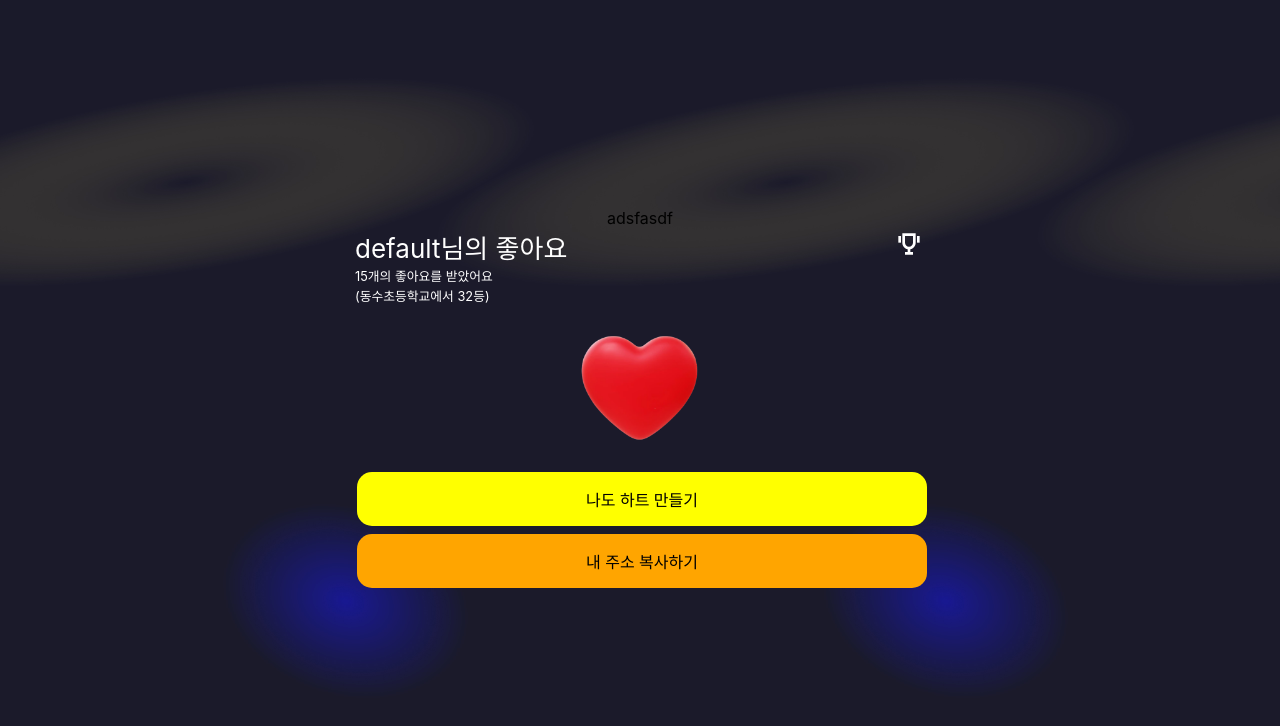
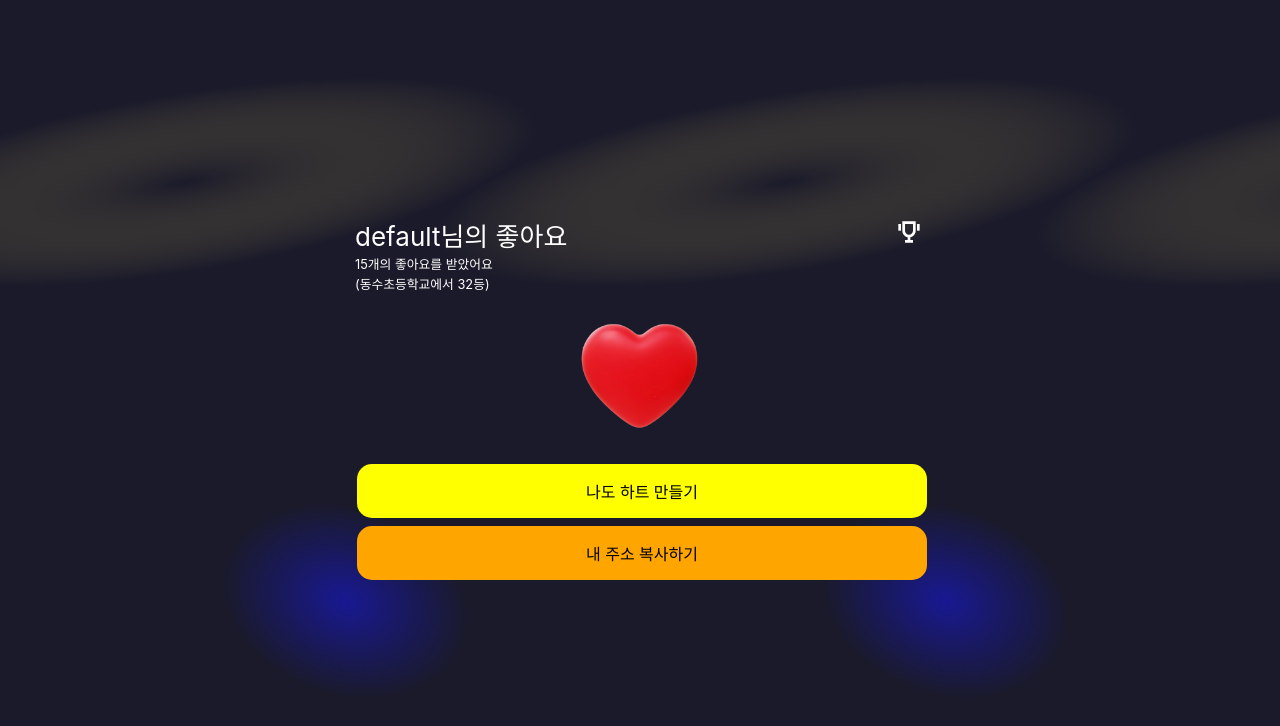
Before and after one commit to scribbble-me/scribbble-frontend, a React (Create React App) app: page /board in a window 1280 px wide. Shown: the top 726 px of the page. Built offline with nearby package versions, Linux system fonts and the light colour scheme; no server answers.

Commit message:
heart beating

```diff
--- a/src/components/BoardForm.jsx
+++ b/src/components/BoardForm.jsx
@@ -42,6 +42,11 @@ const Div100 = styled.div`
   width: 100%;
 `;
 
+const Div100center = styled.div`
+  width: 100%;
+  text-align: center;
+`;
+
 const numberoflike = "15";
 const schoolname = "동수초등학교";
 const ranking = "32";
@@ -65,8 +70,9 @@ function BoardForm() {
   const targeturlheart = targeturl + "/hearts";
 
   function handleHeartClick() {
+    console.log(targeturlheart);
     axios
-      .post(membermeurl, { withCredentials: true })
+      .post(targeturlheart, { withCredentials: true })
       .then(function (response) {
         console.log(response);
         console.log(response.data);
@@ -121,7 +127,6 @@ function BoardForm() {
   return (
     <>
       <BackgroundImg>
-        <div onClick={handleHeartClick}>adsfasdf</div>
         <ColumnFlexdiv>
           {" "}
           <Div100>
@@ -151,7 +156,9 @@ function BoardForm() {
               fontsize={"0.8rem"}
             />
           </Div100>
-          <HeartAnimationed />
+          <Div100center onClick={handleHeartClick}>
+            <HeartAnimationed />
+          </Div100center>
           <StyledLink to="/signup">
             <Button
               buttonName="나도 하트 만들기"
--- a/src/components/HeartAnimationed.jsx
+++ b/src/components/HeartAnimationed.jsx
@@ -16,12 +16,13 @@ const StyledImg2 = styled.img`
   align-self: center;
 `;
 
-function HeartAnimationed() {
+function HeartAnimationed(onClick) {
   const [shake, setShake] = useState(false);
 
   // return <StyledImg src={blackboard} onClick={() => setShake(1)} onAnimationEnd={() => setShake(1)}  />;
   function handleOnClick(e) {
     shake == true ? setShake(false) : setShake(true);
+    // onClick;
   }
   return (
     <>
```
